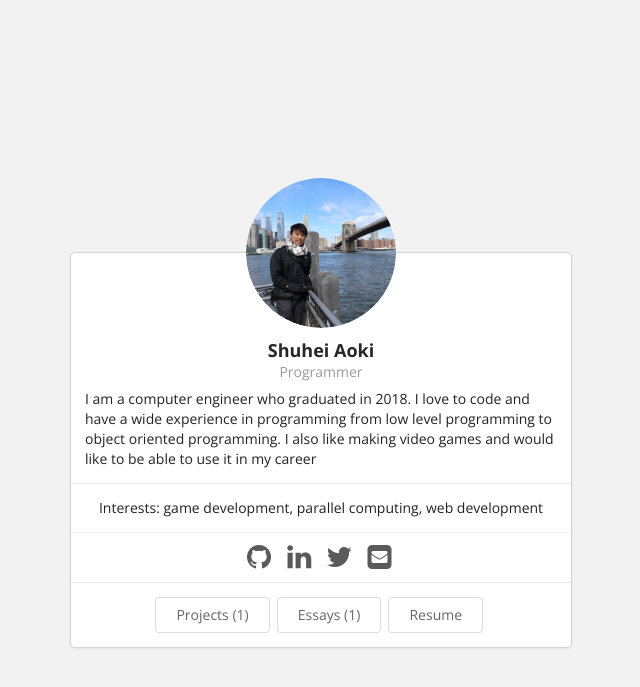
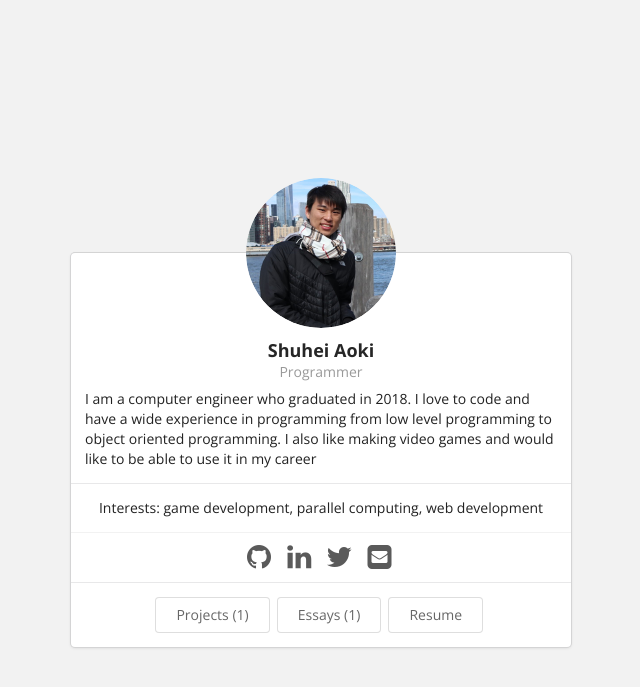
Before and after one commit to shuao23/shuao23.github.io, a Jekyll site: the page built from index.html, in a window 1280 px wide. Shown: the top 687 px of the page, without its empty margins (319-959 px from the left). Built offline with Jekyll 4.4.1, drawn with Linux system fonts in a browser that asks for light colours.

Commit message:
changed profile pic

```diff
--- a/_data/bio.json
+++ b/_data/bio.json
@@ -2,7 +2,7 @@
   "basics": {
     "name": "Shuhei Aoki",
     "label": "Programmer",
-    "picture": "https://shuao23.github.io/images/shuhei_aoki.jpg",
+    "picture": "https://shuao23.github.io/images/shuhei_aoki_300px.jpg",
     "email": "shuao23@gmail.com",
     "phone": "808-228-3091",
     "website": "https://shuao23.github.io",
```
Also changed, not shown: images/shuhei_aoki_300px.jpg (added).
